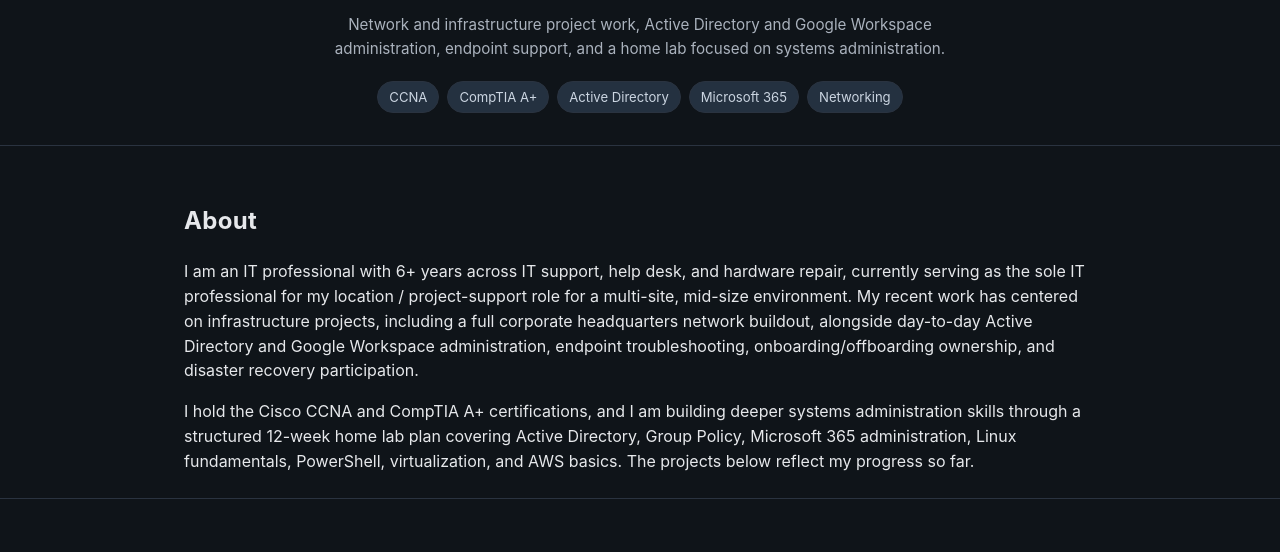
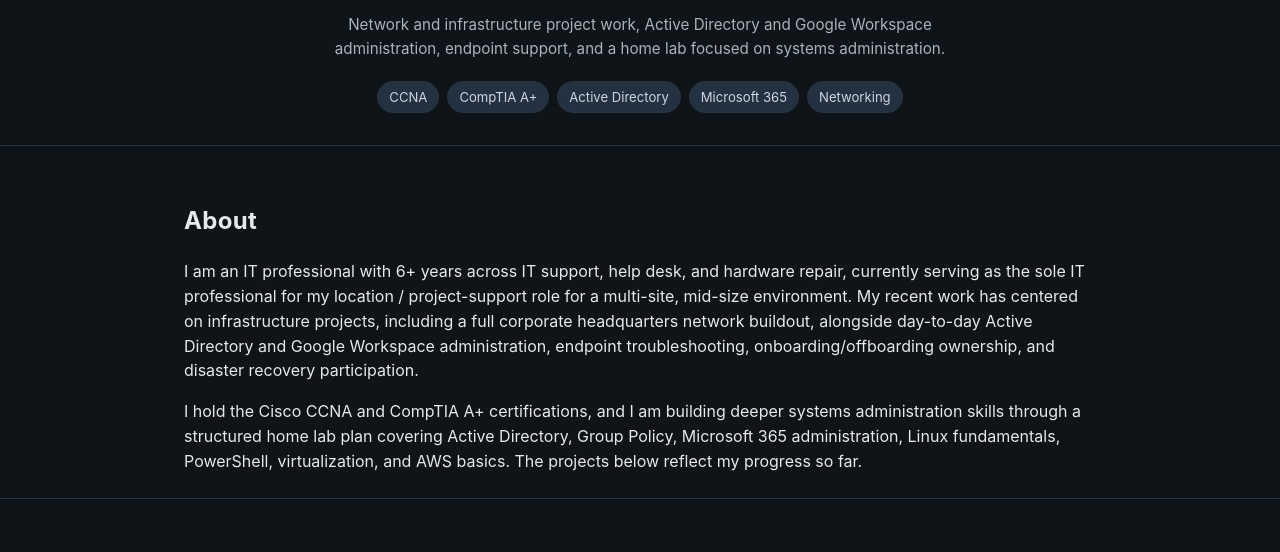
Before and after one commit to marcb-it/marcb-it.github.io, a plain HTML site: page index.html in a window 1280 px wide. Shown: the part 225-777 px from the top of the page. Drawn offline with Linux system fonts and the light colour scheme.

Commit message:
Update index.html

```diff
--- a/index.html
+++ b/index.html
@@ -277,7 +277,7 @@
       </p>
       <p>
         I hold the Cisco CCNA and CompTIA A+ certifications, and I am building deeper systems
-        administration skills through a structured 12-week home lab plan covering Active Directory,
+        administration skills through a structured home lab plan covering Active Directory,
         Group Policy, Microsoft 365 administration, Linux fundamentals, PowerShell, virtualization,
         and AWS basics. The projects below reflect my progress so far.
       </p>
```
